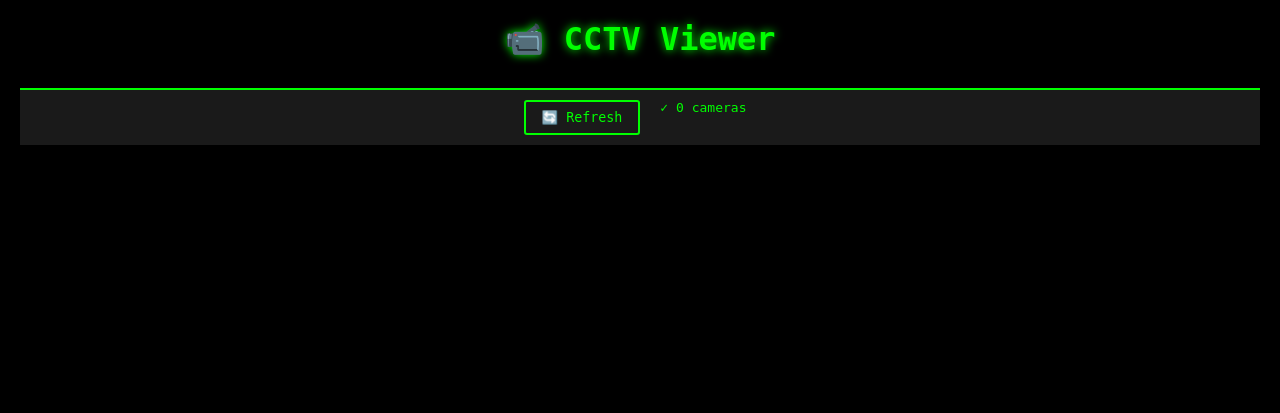
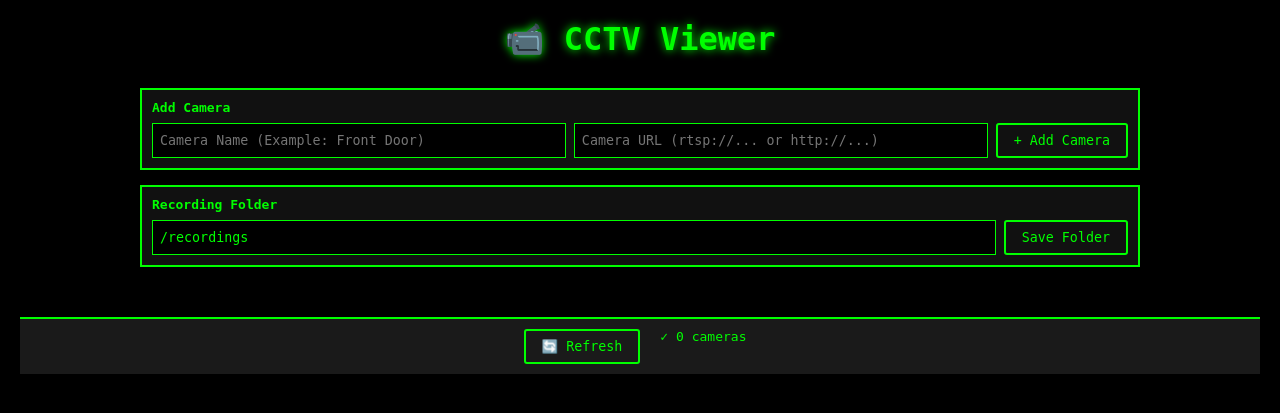
Before and after one commit to noahtollysmells/CCTV-Server, a Flask app: page / in a window 1280 px wide. Shown: the top 413 px of the page. Run offline with Flask 3, Linux system fonts and the light colour scheme; data that the repository does not hold is empty.

Commit message:
Add browser-based interactive camera management

```diff
--- a/app.py
+++ b/app.py
@@ -15,6 +15,11 @@ CORS(app)
 cameras = {}
 config = {}
 recordings = {}
+
+
+def save_config():
+    with open('config.json', 'w') as f:
+        json.dump(config, f, indent=2)
 
 
 class CameraStream:
@@ -97,6 +102,15 @@ class CameraStream:
         self.is_recording = False
         print(f"⏹️ Stopped recording {self.name}")
 
+    def release(self):
+        if self.writer:
+            self.writer.release()
+            self.writer = None
+        if self.cap:
+            self.cap.release()
+            self.cap = None
+        self.is_connected = False
+
 
 def load_config():
     global cameras, config
@@ -130,6 +144,70 @@ def get_cameras():
             'recording': cam.is_recording
         })
     return jsonify(cam_list)
+
+
+@app.route('/api/cameras', methods=['POST'])
+def add_camera():
+    data = request.get_json(silent=True) or {}
+    name = (data.get('name') or '').strip()
+    url = (data.get('url') or '').strip()
+
+    if not name or not url:
+        return jsonify({'error': 'Name and URL are required'}), 400
+
+    existing_ids = set(cameras.keys())
+    new_id = 0
+    while new_id in existing_ids:
+        new_id += 1
+
+    record_path = config.get('recordings', '/recordings')
+    cameras[new_id] = CameraStream(new_id, name, url, record_path)
+
+    config.setdefault('cameras', []).append({
+        'id': new_id,
+        'name': name,
+        'url': url
+    })
+    save_config()
+
+    return jsonify({'id': new_id, 'name': name, 'url': url})
+
+
+@app.route('/api/cameras/<int:cam_id>', methods=['DELETE'])
+def delete_camera(cam_id):
+    camera = cameras.pop(cam_id, None)
+    if not camera:
+        return jsonify({'error': 'Camera not found'}), 404
+
+    camera.stop_recording()
+    camera.release()
+
+    config['cameras'] = [cam for cam in config.get('cameras', []) if cam.get('id') != cam_id]
+    save_config()
+    return jsonify({'ok': True})
+
+
+@app.route('/api/settings/recordings', methods=['POST'])
+def set_recordings_path():
+    data = request.get_json(silent=True) or {}
+    path = (data.get('path') or '').strip()
+
+    if not path:
+        return jsonify({'error': 'Path is required'}), 400
+
+    os.makedirs(path, exist_ok=True)
+    config['recordings'] = path
+
+    for camera in cameras.values():
+        camera.record_path = path
+
+    save_config()
+    return jsonify({'recordings': path})
+
+
+@app.route('/api/settings', methods=['GET'])
+def get_settings():
+    return jsonify({'recordings': config.get('recordings', '/recordings')})
 
 
 @app.route('/api/stream/<int:cam_id>')
--- a/templates/simple.html
+++ b/templates/simple.html
@@ -203,10 +203,86 @@
             border-color: #ff3333;
             color: #fff;
         }
+
+        .panel {
+            max-width: 1000px;
+            margin: 0 auto 15px;
+            border: 2px solid #0f0;
+            background: #111;
+            padding: 10px;
+        }
+
+        .panel-title {
+            font-weight: bold;
+            margin-bottom: 8px;
+        }
+
+        .panel-row {
+            display: flex;
+            gap: 8px;
+            flex-wrap: wrap;
+        }
+
+        .field {
+            background: #000;
+            color: #0f0;
+            border: 1px solid #0f0;
+            padding: 7px;
+            min-width: 220px;
+            flex: 1;
+            font-family: monospace;
+        }
+
+        .danger-btn {
+            flex: 1;
+            background: transparent;
+            border: 1px solid #ff3333;
+            color: #ff3333;
+            padding: 5px;
+            cursor: pointer;
+            font-size: 11px;
+            border-radius: 2px;
+            transition: all 0.2s;
+        }
+
+        .danger-btn:hover {
+            background: #ff3333;
+            color: #fff;
+        }
+
+        .msg {
+            max-width: 1000px;
+            margin: 0 auto 15px;
+            min-height: 20px;
+            color: #0f0;
+        }
+
+        .msg.error {
+            color: #ff6666;
+        }
     </style>
 </head>
 <body>
     <h1>📹 CCTV Viewer</h1>
+
+    <div class="panel">
+        <div class="panel-title">Add Camera</div>
+        <div class="panel-row">
+            <input id="camera-name" class="field" placeholder="Camera Name (Example: Front Door)">
+            <input id="camera-url" class="field" placeholder="Camera URL (rtsp://... or http://...)">
+            <button class="nav-btn" onclick="addCamera()">+ Add Camera</button>
+        </div>
+    </div>
+
+    <div class="panel">
+        <div class="panel-title">Recording Folder</div>
+        <div class="panel-row">
+            <input id="recording-path" class="field" placeholder="/recordings or C:/cctv-recordings">
+            <button class="nav-btn" onclick="saveRecordingPath()">Save Folder</button>
+        </div>
+    </div>
+
+    <div id="msg" class="msg"></div>
 
     <div class="button-row">
         <button class="nav-btn" onclick="location.reload()">🔄 Refresh</button>
@@ -265,11 +341,105 @@
                         <button class="record-btn ${cam.recording ? 'recording' : ''}" onclick="event.stopPropagation(); toggleRecord(${cam.id})">
                             ${cam.recording ? '⏹️ STOP' : '⏺️ REC'}
                         </button>
+                        <button class="danger-btn" onclick="event.stopPropagation(); deleteCamera(${cam.id})">🗑 DEL</button>
                     </div>
                 `;
 
                 grid.appendChild(div);
             });
+        }
+
+        async function loadSettings() {
+            try {
+                const res = await fetch('/api/settings');
+                const data = await res.json();
+                document.getElementById('recording-path').value = data.recordings || '';
+            } catch (e) {
+                console.error(e);
+            }
+        }
+
+        function showMsg(text, isError = false) {
+            const msg = document.getElementById('msg');
+            msg.textContent = text;
+            msg.className = isError ? 'msg error' : 'msg';
+        }
+
+        async function addCamera() {
+            const nameInput = document.getElementById('camera-name');
+            const urlInput = document.getElementById('camera-url');
+            const name = nameInput.value.trim();
+            const url = urlInput.value.trim();
+
+            if (!name || !url) {
+                showMsg('Enter camera name and URL.', true);
+                return;
+            }
+
+            try {
+                const res = await fetch('/api/cameras', {
+                    method: 'POST',
+                    headers: {'Content-Type': 'application/json'},
+                    body: JSON.stringify({name, url})
+                });
+                const data = await res.json();
+                if (!res.ok) {
+                    showMsg(data.error || 'Failed to add camera.', true);
+                    return;
+                }
+                nameInput.value = '';
+                urlInput.value = '';
+                showMsg('Camera added.');
+                await loadCameras();
+            } catch (e) {
+                console.error(e);
+                showMsg('Failed to add camera.', true);
+            }
+        }
+
+        async function deleteCamera(camId) {
+            if (!confirm('Delete this camera?')) {
+                return;
+            }
+
+            try {
+                const res = await fetch(`/api/cameras/${camId}`, { method: 'DELETE' });
+                if (!res.ok) {
+                    const data = await res.json();
+                    showMsg(data.error || 'Failed to delete camera.', true);
+                    return;
+                }
+                showMsg('Camera deleted.');
+                await loadCameras();
+            } catch (e) {
+                console.error(e);
+                showMsg('Failed to delete camera.', true);
+            }
+        }
+
+        async function saveRecordingPath() {
+            const path = document.getElementById('recording-path').value.trim();
+            if (!path) {
+                showMsg('Enter recording folder path.', true);
+                return;
+            }
+
+            try {
+                const res = await fetch('/api/settings/recordings', {
+                    method: 'POST',
+                    headers: {'Content-Type': 'application/json'},
+                    body: JSON.stringify({path})
+                });
+                const data = await res.json();
+                if (!res.ok) {
+                    showMsg(data.error || 'Failed to save folder.', true);
+                    return;
+                }
+                showMsg(`Recording folder saved: ${data.recordings}`);
+            } catch (e) {
+                console.error(e);
+                showMsg('Failed to save folder.', true);
+            }
         }
 
         async function toggleRecord(camId) {
@@ -311,6 +481,7 @@
             openFullscreen(currentIndex);
         }
 
+        loadSettings();
         loadCameras();
         setInterval(loadCameras, 5000);
     </script>
```
Also changed, not shown: README.md, 1 other file.
